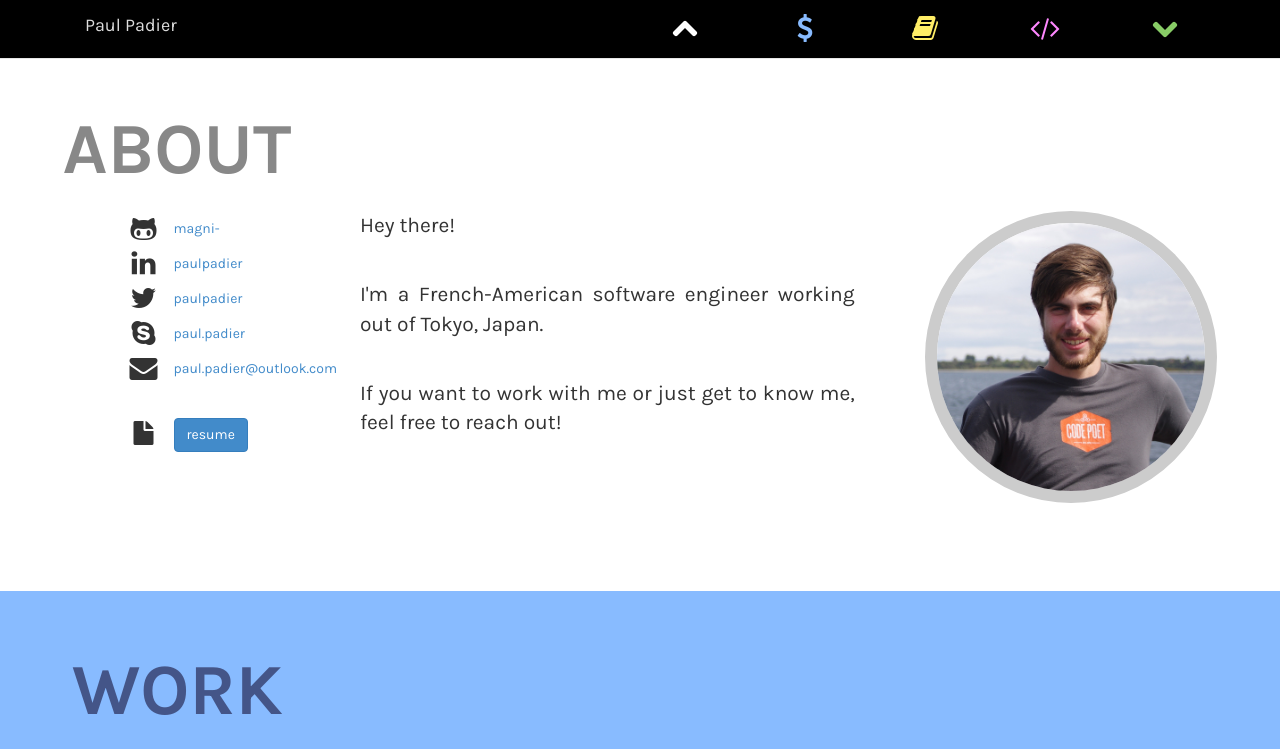
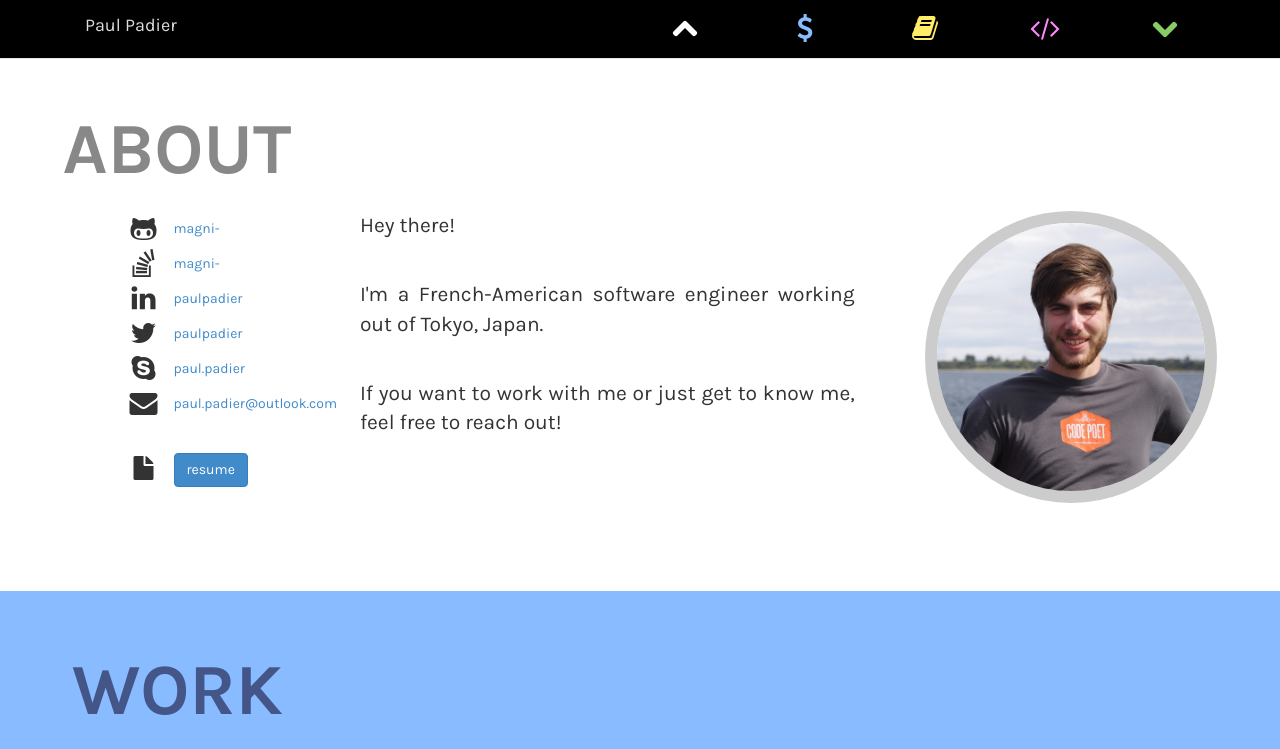
Before and after one commit to magni-/paulpadier.com, a website: page public/index.html in a window 1280 px wide. Shown: the top 749 px of the page. Drawn offline with Linux system fonts and the light colour scheme.

Commit message:
Add link to StackOverflow profile

```diff
--- a/public/index.html
+++ b/public/index.html
@@ -55,6 +55,7 @@
           <div id="links" class="col-md-3 col-sm-5 col-xs-12">
             <ul class="fa-ul pull-left">
               <li><i class="fa fa-li fa-2x fa-github-alt"></i><a href="https://github.com/magni-" target="_blank">magni-</a></li>
+              <li><i class="fa fa-li fa-2x fa-stack-overflow"></i><a href="http://stackoverflow.com/users/1612744/magni-" target="_blank">magni-</a></li>
               <li><i class="fa fa-li fa-2x fa-linkedin"></i><a href="http://www.linkedin.com/in/paulpadier" target="_blank">paulpadier</a></li>
               <li><i class="fa fa-li fa-2x fa-twitter"></i><a href="https://twitter.com/paulpadier" target="_blank">paulpadier</a></li>
               <li><i class="fa fa-li fa-2x fa-skype"></i><a href="skype:paul.padier?add" target="_blank">paul.padier</a></li>
```
